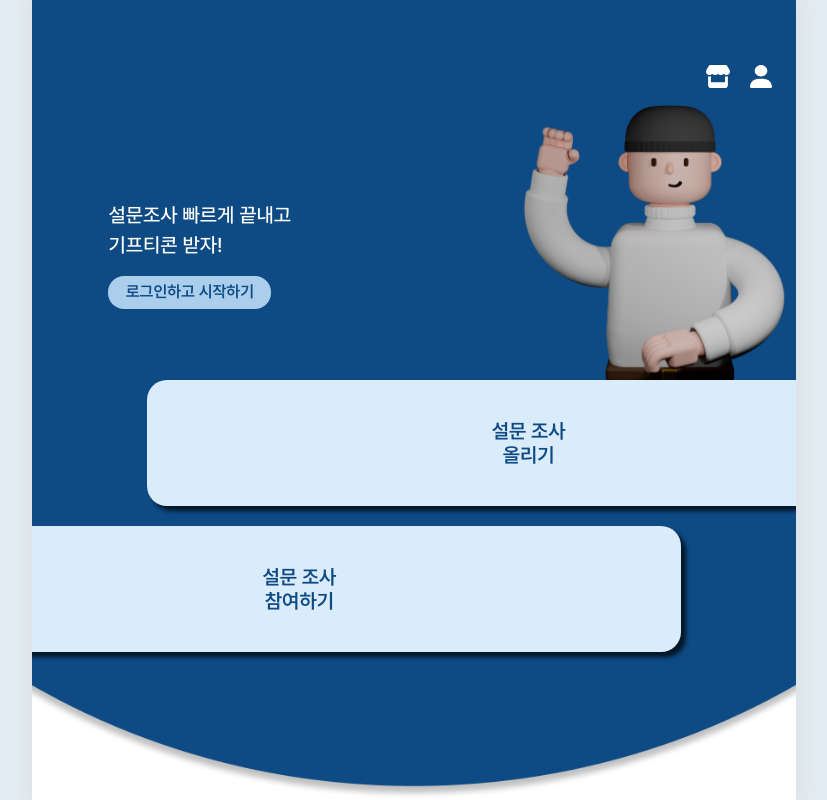
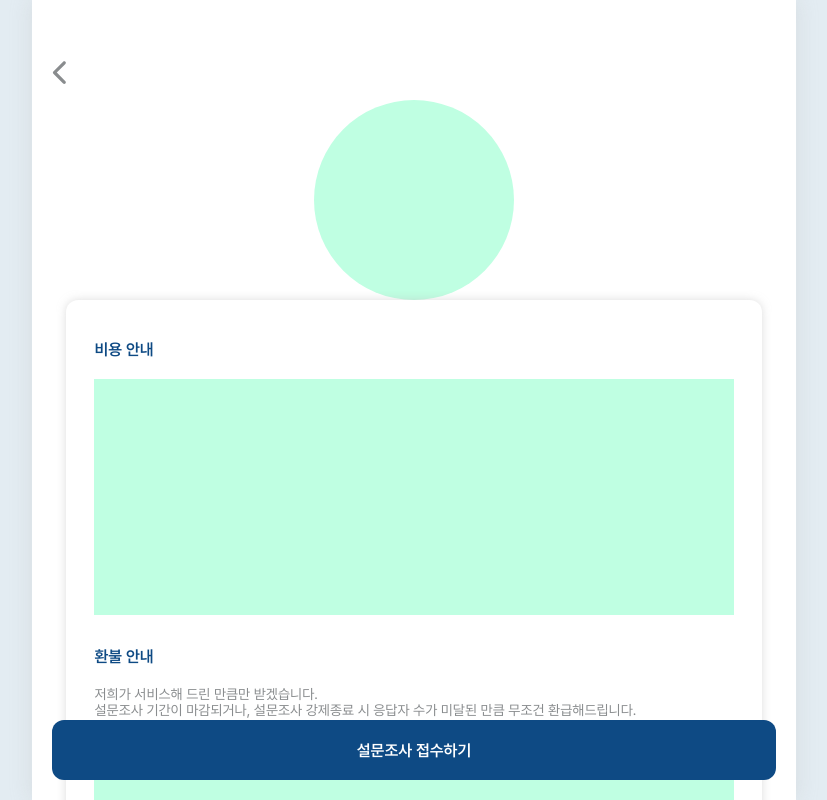
Before and after one commit to mingki831/Hannyang, a React (Create React App) app: page /researcher in a window 1280 px wide. Shown: the whole page, without its empty margins (226-1053 px from the left). Built offline with nearby package versions, Linux system fonts and the light colour scheme.

Commit message:
feat/Researcher CSS

```diff
--- a/src/pages/main/MainPage.jsx
+++ b/src/pages/main/MainPage.jsx
@@ -13,9 +13,6 @@ import Logo2 from '../../components/imgs/Logo2.png'
 export default function MainPage() {
 
     //const nickname = useSelector((state) => state.user.nickname);
-    const authenticated = useSelector((state) => state.token.authenticated);
-    const accessToken = useSelector((state) => state.token.accessToken);
-    const expireTime = useSelector((state) => state.token.expireTime);
 
     const token = getCookieToken();
     const [isLogin, setIsLogin] = useState(false);
@@ -25,14 +22,9 @@ export default function MainPage() {
 
     useEffect(() => {
         setPage('MainPage');
-        console.log(authenticated);
-        console.log(accessToken);
-        console.log(expireTime);
-        console.log(token);
     }, []);
 
     useEffect(() => {
-        setPage('MainPage');
         if (token !== null && token !== undefined) {
           setIsLogin(true);
         } else {
@@ -81,7 +73,7 @@ export default function MainPage() {
                 </MainST.CharacterZone>
 
                 <MainST.OptionBox>
-                    <MainST.Option1>설문 조사 <br/> 올리기</MainST.Option1>
+                    <MainST.Option1 onClick={()=>{navigate('/researcher')}}>설문 조사 <br/> 올리기</MainST.Option1>
                     <MainST.Option2>설문 조사 <br/> 참여하기</MainST.Option2>
                 </MainST.OptionBox>
 
--- /dev/null
+++ b/src/pages/researcher/Researcher.jsx
@@ -0,0 +1,37 @@
+import React, { useContext, useEffect } from 'react';
+import * as ResrchST from './ResrchStyle';
+import * as SignST from '../signup/SignUpStyle'
+import Layout from '../../components/layout/Layout';
+import { PageContext } from '../../components/context/PageContext';
+
+
+export default function Researcher() {
+
+    const { setPage } = useContext(PageContext);
+
+    useEffect(() => {
+        setPage('Researcher');
+    }, []);
+
+    return (
+        <>
+        <Layout>
+            <SignST.ContentZone>
+                <ResrchST.Character/>
+                <ResrchST.GuideBox>
+                    <ResrchST.GuideText>비용 안내</ResrchST.GuideText>
+                    <ResrchST.GuideImg1/>
+                    <ResrchST.GuideText>환불 안내</ResrchST.GuideText>
+                    저희가 서비스해 드린 만큼만 받겠습니다. <br/>
+                    설문조사 기간이 마감되거나, 설문조사 강제종료 시
+                    응답자 수가 미달된 만큼 무조건 환급해드립니다.
+                    <ResrchST.GuideImg2/>
+                </ResrchST.GuideBox>
+                <ResrchST.StartBtn>
+                    설문조사 접수하기
+                </ResrchST.StartBtn>
+            </SignST.ContentZone>
+        </Layout>
+        </>
+    );
+}
--- /dev/null
+++ b/src/pages/researcher/ResrchStyle.jsx
@@ -0,0 +1,62 @@
+import styled from 'styled-components';
+
+export const Character = styled.div`
+  width: 200px;
+  height: 200px;
+  margin: auto;
+  background-color: #bfffe2;
+  border-radius: 100px;
+`;
+
+export const GuideBox = styled.div`
+  width: 96%;
+  height: fit-content;
+  margin: auto;
+  padding: 40px 28px 20px 28px;
+
+  border-radius: 12px;
+  box-shadow: 0px 0px 8px 0px rgba(187, 187, 187, 0.50);
+
+  font-size: var(--font-small);
+  color: var(--grey-normal);
+`;
+
+export const GuideText = styled.div`
+  color: var(--blue-normal);
+  font-size: var(--font-regular);
+  font-weight: var(--weight-semi-bold);
+  margin-bottom: 20px;
+`;
+
+export const GuideImg1 = styled.div`
+  width: 100%;
+  height: 236px;
+  margin-bottom: 32px;
+  background-color: #bfffe2;
+`;
+
+export const GuideImg2 = styled.div`
+  width: 100%;
+  height: 112px;
+  background-color: #bfffe2;
+  margin-top: 20px;
+  margin-bottom: 20px;
+`;
+
+export const StartBtn = styled.div`
+  position: sticky;
+  width: 100%;
+  height: 60px;
+  bottom: 20px;
+
+  font-size: var(--font-regular);
+  font-weight: var(--weight-semi-bold);
+  color: var(--white-default);
+
+  border-radius: 12px;
+  background-color: var(--blue-normal);
+
+  display: flex;
+  align-items: center;
+  justify-content: center;
+`;
--- a/src/shared/api/AuthAPI.js
+++ b/src/shared/api/AuthAPI.js
@@ -64,9 +64,17 @@ export const emailDouble = async (email) => {
 export const nickDouble = async (nick) => {
     const nickDbRes =
         await getInstance().get(
-            `/api/v1/member/nickname/${nick}`);
+            `/api/${basePath}/member/nickname/${nick}`);
     return nickDbRes.data;
 }
+
+/**  회원정보  */
+export const UserInfo = async (nick) => {
+    const res =
+        await getInstance().post(
+            `/api/${basePath}/member/${nick}/profile`);
+    return res;
+};
 
 /**  토큰 재발급  */
 const statusError = {
--- a/src/shared/router/Router.js
+++ b/src/shared/router/Router.js
@@ -15,6 +15,7 @@ import Mygifticon from '../../pages/mypage/collect/Mygifticon';
 import InquiryPage from '../../pages/mypage/admin/InquiryPage';
 import NoticePage from '../../pages/mypage/admin/NoticePage';
 import Shop from '../../pages/shop/Shop';
+import Researcher from '../../pages/researcher/Researcher';
 
 const Router = () => {
     return (
@@ -42,6 +43,7 @@ const Router = () => {
                 <Route path='/inquiryPage' element={<InquiryPage/>}/>
                 <Route path='/noticePage' element={<NoticePage/>}/>
                 <Route path='/shop' element={<Shop/>}/>
+                <Route path='/researcher' element={<Researcher/>}/>
             </Routes>
         </BrowserRouter>
         </>
```
